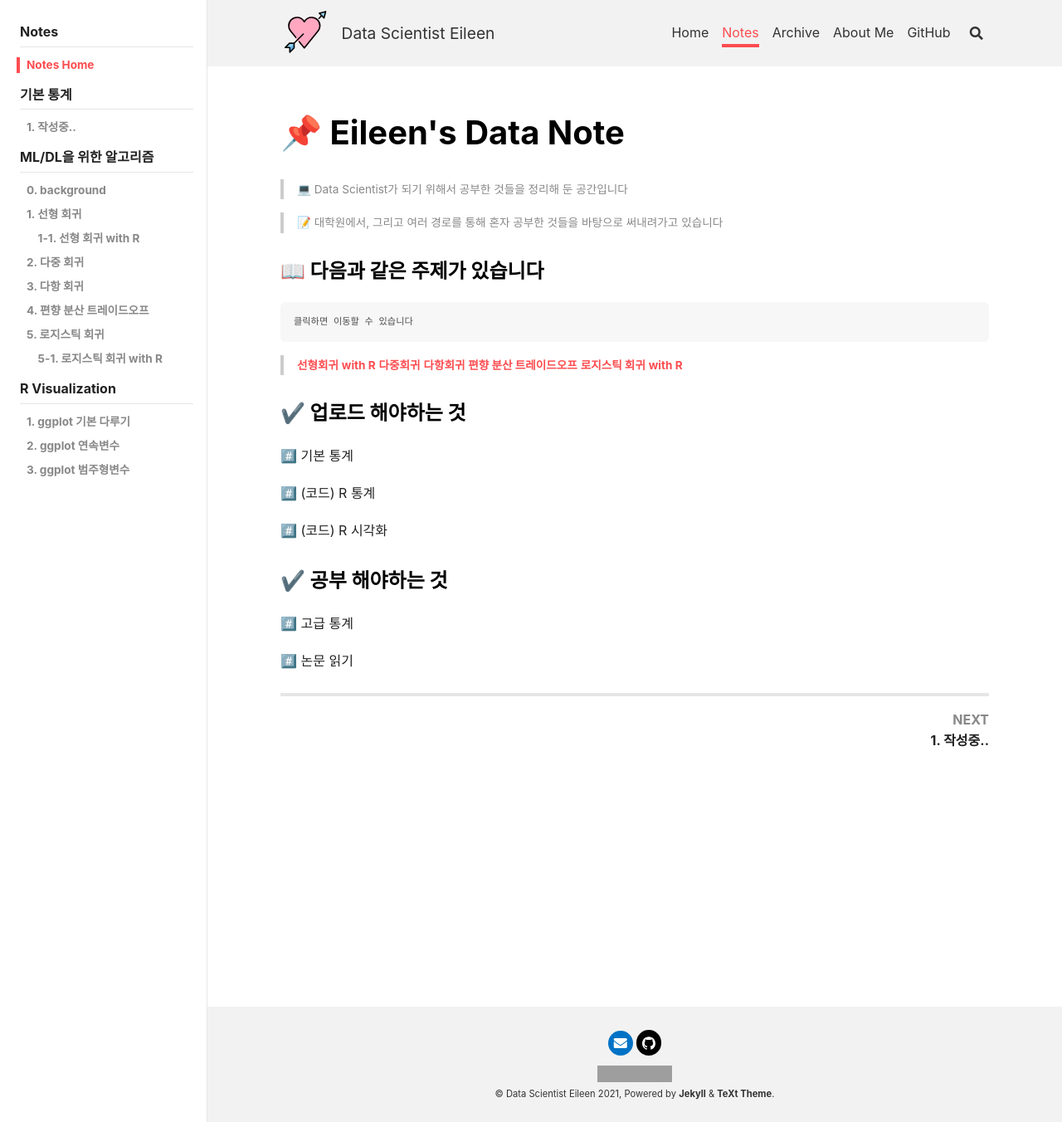
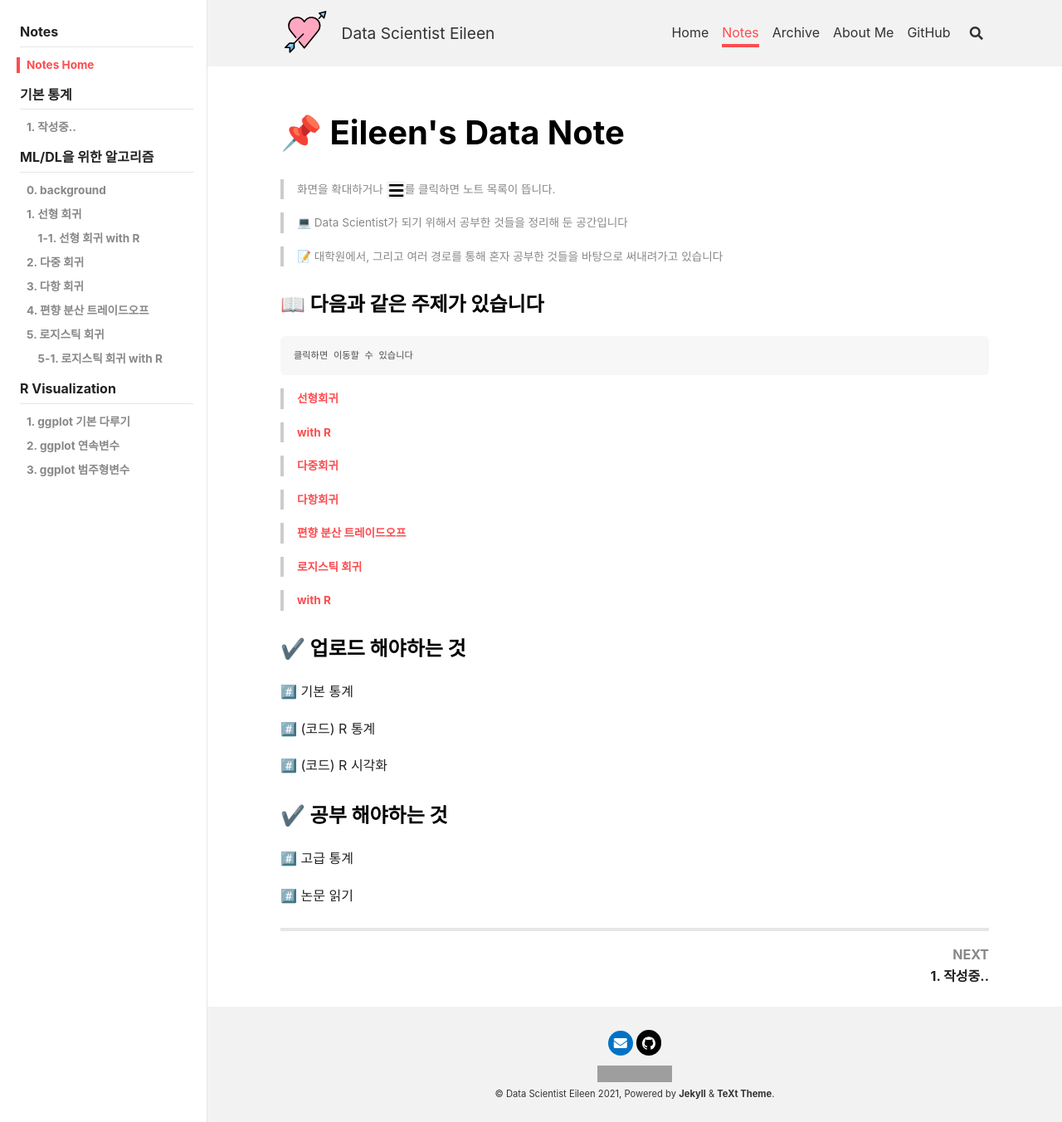
Before and after one commit to EileenSong/eileensong.github.io, a Jekyll site: the page built from notes/kr/notes-home.md, in a window 1280 px wide. Shown: the whole page at 83% size. Built offline with Jekyll 4.4.1, drawn with Linux system fonts in a browser that asks for light colours; nearby versions of some CDN libraries; part of the change alters nothing that is shown; grey boxes are pictures that could not be loaded.

````diff
--- a/notes/kr/notes-home.md
+++ b/notes/kr/notes-home.md
@@ -7,6 +7,9 @@ sidebar:
   nav: notes-kr
 ---
 
+> 화면을 확대하거나 ![Alt text](image.png)를 클릭하면 노트 목록이 뜹니다.
+
+
 > 💻 Data Scientist가 되기 위해서 공부한 것들을 정리해 둔 공간입니다
 
 
@@ -15,15 +18,23 @@ sidebar:
 
 
 ### 📖 다음과 같은 주제가 있습니다
+
 ```
 클릭하면 이동할 수 있습니다
 ```
->  [선형회귀](/notes/kr/algorithm/Ch01_linearReg.md)
->   [with R](/notes/kr/algorithm/Ch01_linearReg_withR.md)
+
+>  [선형회귀](/algorithm/Ch01_linearReg.md)
+
+>   [with R](/algorithm/Ch01_linearReg_withR.md)
+
 >  [다중회귀](/notes/kr/algorithm/Ch02_multipleReg.md)
+
 >  [다항회귀](/notes/kr/algorithm/Ch03_poly)
+
 >  [편향 분산 트레이드오프](/notes/kr/algorithm/Ch04_Bias-Variance-Tradeoff.md)
+
 >  [로지스틱 회귀](/notes/kr/algorithm/Ch05_Rogistic.md)
+
 >   [with R](/notes/kr/algorithm/Ch06_classfications_R.md)
 
 
````
Also changed, not shown: notes/kr/image.png (added).
